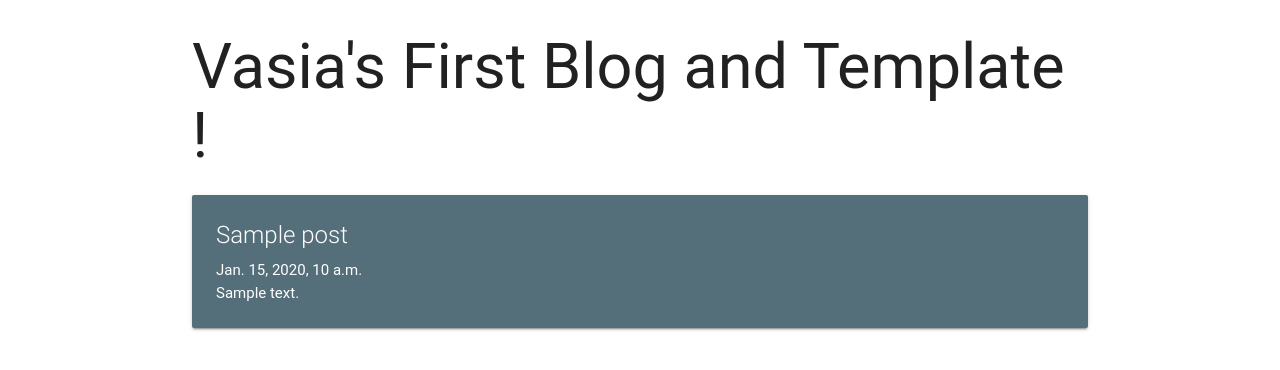
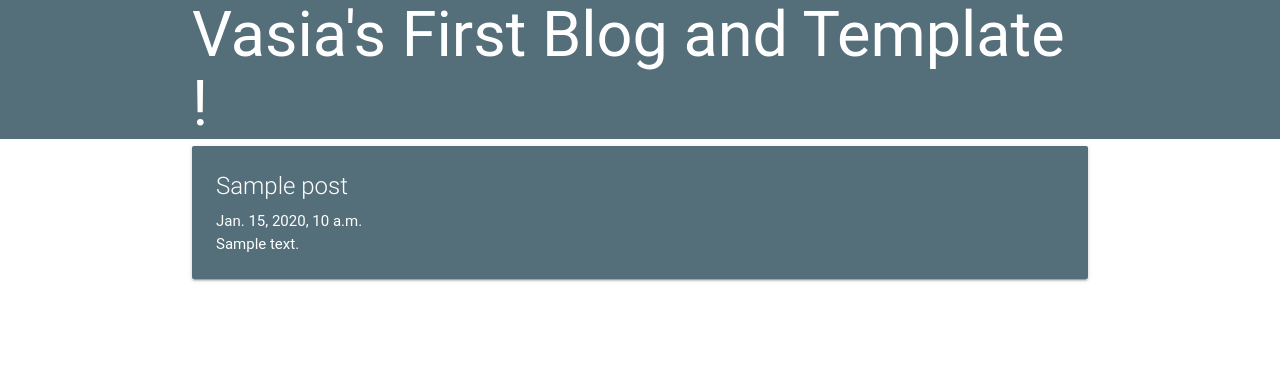
Before and after one commit to VasilyShelkov/My-First-Django-App, a Django app: template blog/templates/blog/post_list.html in a window 1280 px wide. Shown: the top 370 px of the page. Run offline with Django 3.2, Linux system fonts and the light colour scheme; the template is opened without the code that fills it: most values are stand-ins (such as "Sample title", 1, 10 or a date in 2020); some libraries are stand-ins or nearby versions; some web fonts are replaced.

Commit message:
Added CSS static file

```diff
--- /dev/null
+++ b/blog/static/css/blog.css
@@ -0,0 +1,4 @@
+h1 {
+  margin-top: 0px;
+  margin-bottom: 0px;
+}
--- a/blog/templates/blog/post_list.html
+++ b/blog/templates/blog/post_list.html
@@ -1,3 +1,5 @@
+{% load staticfiles %}
+
 <!DOCTYPE html>
 <html>
 <head>
@@ -5,14 +7,16 @@
 	<meta http-equiv="X-UA-Compatible" content="IE=edge">
 	<title>Vasia's Blog</title>
 	<link rel="stylesheet" href="https://cdnjs.cloudflare.com/ajax/libs/materialize/0.96.1/css/materialize.min.css">
+	<link rel="stylesheet" href="{% static "css/blog.css" %}">
 </head>
 <body>
+	<div class="blue-grey darken-1">
+		<div class="container">
+			<h1 class="white-text">Vasia's First Blog and Template !</h1>
+		</div>
+	</div>
 
 	<div class="container">
-		<div>
-			<h1>Vasia's First Blog and Template !</h1>
-		</div>
-
 		{% for post in posts %}
 			<div class="card blue-grey darken-1">
 				<div class="card-content white-text">
```
